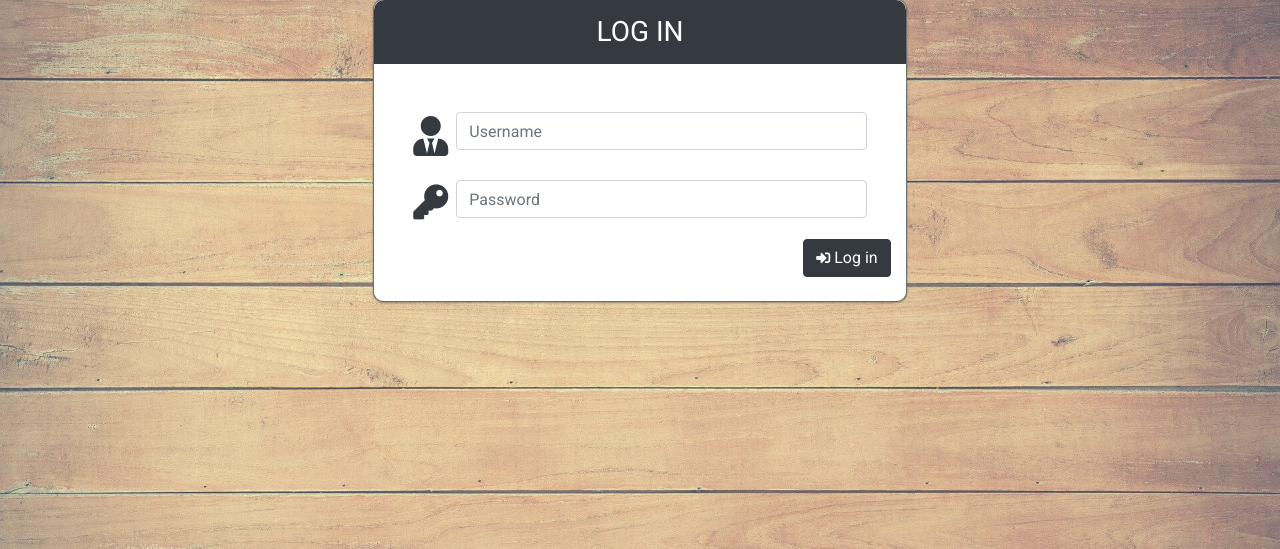
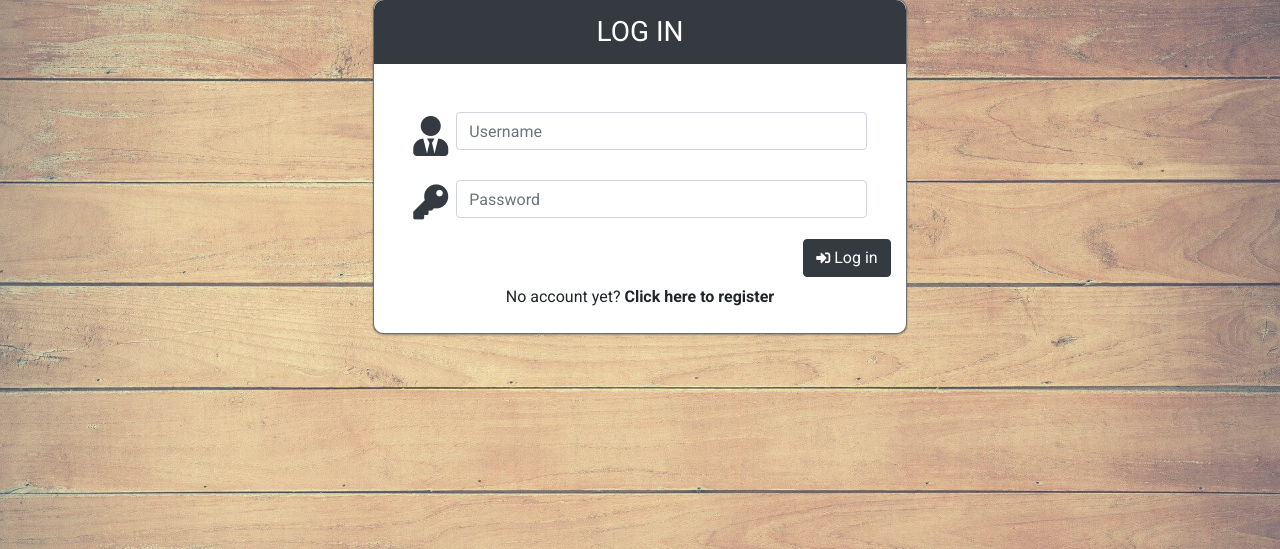
Before and after one commit to rodrigoneumann/third-milestone-project, a Flask app: page /login in a window 1280 px wide. Shown: the part 121-670 px from the top of the page. Run offline with Flask 2, Linux system fonts and the light colour scheme; some libraries are stand-ins or nearby versions.

Commit message:
link to register page added to login page

```diff
--- a/semgmtapp/templates/login.html
+++ b/semgmtapp/templates/login.html
@@ -28,8 +28,12 @@
                 {% endif %}
             </div>
             {% endwith %}
-            <div class="login-button mt-1 mb-4">
+            <div class="login-button mt-1 mb-2">
                 <button type="submit" class="btn btn-dark"><i class="fas fa-sign-in-alt fa-sm"></i> Log in</button>
+            </div>
+            <div class="d-flex justify-content-center mb-4">
+                <span>No account yet? <a href="{{ url_for('reg_login.register')}}"><strong>Click
+                            here to register</strong></a></span>
             </div>
         </form>
     </div>
```
